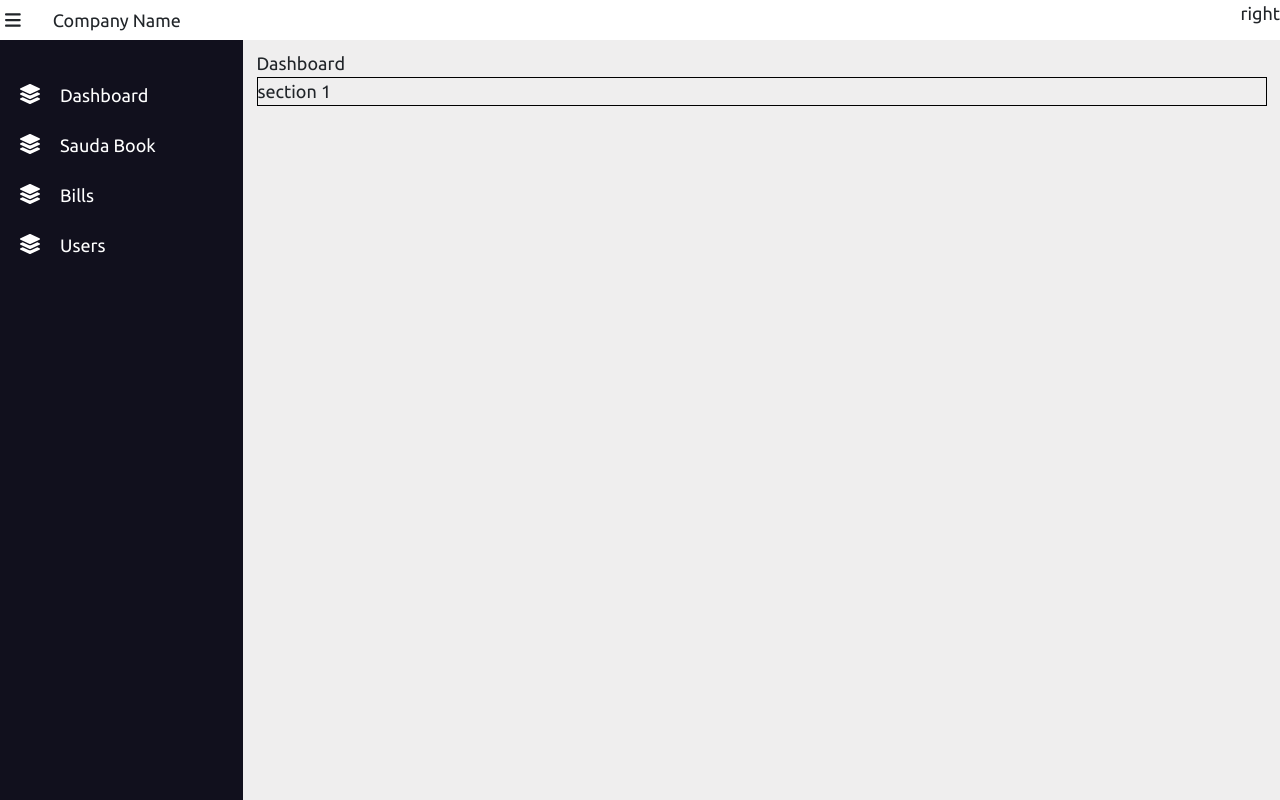
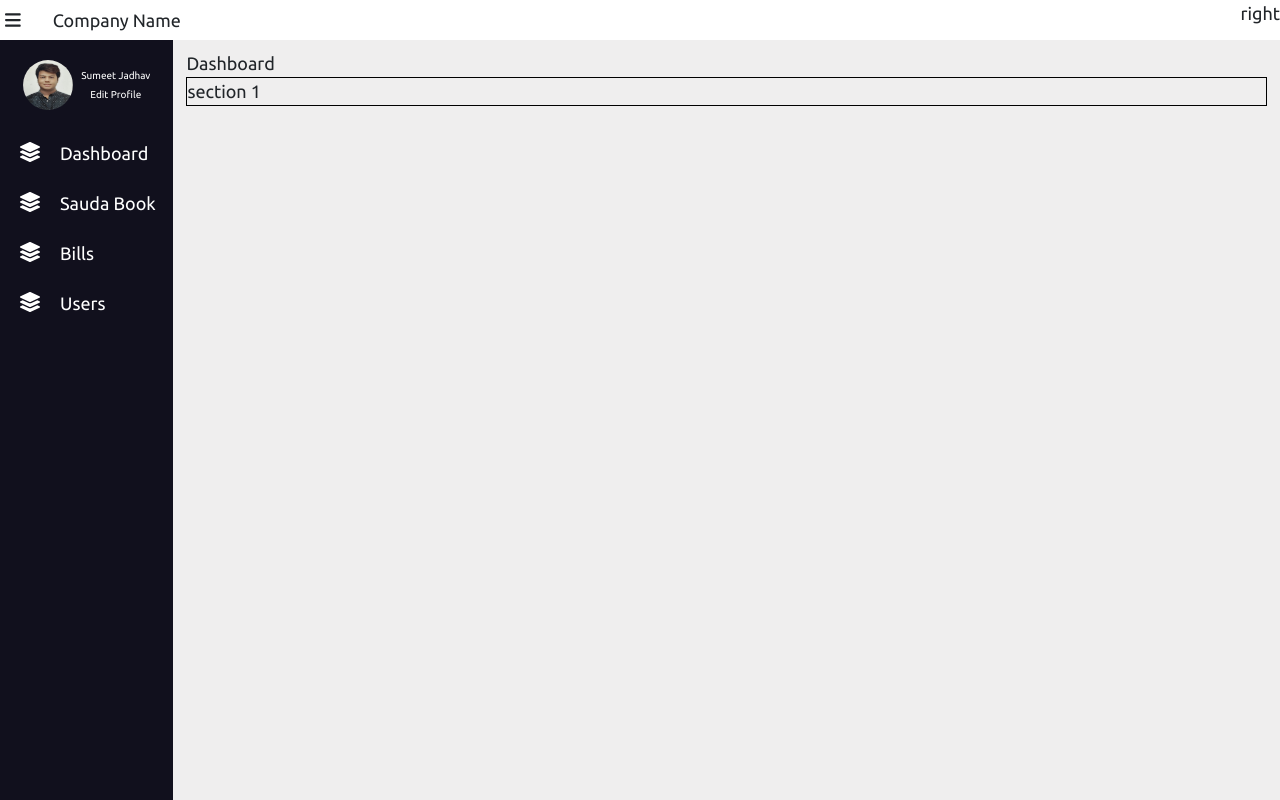
Before and after one commit to sumeet030990/react-dashboard, a React (Create React App) app: page / in a window 1280 px wide. Built offline with nearby package versions, Linux system fonts and the light colour scheme; a web font is replaced by a local one.

Commit message:
Sidebar desktop layout completed

```diff
--- a/src/App.css
+++ b/src/App.css
@@ -11,11 +11,14 @@
   position: relative;
   width: 100vw;
   background-color: var(--background-color);
-  transition: all 2.5s ease;
+  transition: var(--transition-effect);
 }
 
 .main-container.minimized-navbar {
-  margin-left: -230px;
+  margin-left: -140px;
+}
+.main-container.no-navbar {
+  margin-left: -200px;
 }
 
 .container {
@@ -23,3 +26,7 @@
   max-width: 100%;
   padding-right: 18px;
 }
+
+.container.minimized-navbar, .container.no-navbar {
+  max-width: 1400px;
+}
--- a/src/App.tsx
+++ b/src/App.tsx
@@ -5,18 +5,20 @@ import Sidebar from './components/Sidebar/Sidebar';
 import 'bootstrap/dist/css/bootstrap.min.css';
 import { BrowserRouter, Route, Routes } from 'react-router-dom';
 import Dashboard from './components/Dashboard/Dashboard';
+import { NAVBAR_MODES } from './utils/constants';
 // https://www.youtube.com/watch?v=wEfaoAa99XY&t=112s&ab_channel=CodingLab
 // https://www.youtube.com/watch?v=ES8vJcUqE7s&ab_channel=CodingLab
 function App() {
-  const [navbarToggleClick, setNavbarToggleClick] = useState(false);
+  const [navbarMode, setNavbarMode] = useState(0);
+  console.log('navbarMode: ', navbarMode);
   return (
     <BrowserRouter>
       <div className="App">
-        <Navbar navbarToggleClick={navbarToggleClick} setNavbarToggleClick={setNavbarToggleClick} />
+        <Navbar setNavbarMode={setNavbarMode} />
         <div className="main-section">
-          <Sidebar navbarToggleClick={navbarToggleClick} />
-          <div className={`main-container ${navbarToggleClick ? 'minimized-navbar' : ''}`}>
-            <div className="container">
+          <Sidebar navbarMode={navbarMode} />
+          <div className={`main-container ${NAVBAR_MODES[navbarMode]}`}>
+            <div className={`container ${NAVBAR_MODES[navbarMode]}`}>
               <Routes>
                 <Route path="/" element={<Dashboard />}></Route>
               </Routes>
--- a/src/components/Navbar/Navbar.tsx
+++ b/src/components/Navbar/Navbar.tsx
@@ -2,11 +2,14 @@ import { FontAwesomeIcon } from '@fortawesome/react-fontawesome';
 import './Navbar.css';
 import { faBars } from '@fortawesome/free-solid-svg-icons';
 
-function Navbar({ setNavbarToggleClick }: any) {
+type NavbarProps = {
+  setNavbarMode: React.Dispatch<React.SetStateAction<number>>;
+};
+function Navbar({ setNavbarMode }: NavbarProps) {
   return (
     <nav className="navbar-container">
       <span className="navbar-left-container">
-        <FontAwesomeIcon icon={faBars} onClick={() => setNavbarToggleClick((oldState: boolean) => !oldState)} />
+        <FontAwesomeIcon icon={faBars} onClick={() => setNavbarMode((oldState: number) => ++oldState % 3)} />
         <div className="company-name">
           <span className="navbar-right-container">Company Name</span>
         </div>
--- a/src/components/Sidebar/Sidebar.css
+++ b/src/components/Sidebar/Sidebar.css
@@ -1,9 +1,9 @@
-.sidebar-container{
+.sidebar-container {
   width: var(--sidebar-width);
   background-color: var(--dark-background);
 }
 .nav-links-ul {
-  padding: 30px 0 0 0;
+  padding: 15px 0 0 0;
 }
 .nav-links-ul li {
   list-style: none;
@@ -13,7 +13,7 @@
 .nav-links-ul li:hover {
   background-color: gray;
 }
-.nav-links-ul li svg{
+.nav-links-ul li svg {
   height: 20px;
   min-width: 60px;
   text-align: center;
@@ -24,3 +24,39 @@
   text-decoration: none;
   color: var(--white-color);
 }
+
+.profile-section {
+  display: flex;
+  align-items: center;
+  justify-content: center;
+  margin-top: 10%;
+}
+
+.profile-section.minimized-navbar{
+  display: inline-flex;
+  margin-left: 4%;
+}
+
+.profile-image {
+  width: 50px;
+  height: 50px;
+  border-radius: 50%;
+  transition: var(--transition-effect);
+}
+
+.profile-image.minimized-navbar {
+  width: 40px;
+  height: 40px;
+}
+.profile-details {
+  display: flex;
+  flex-direction: column;
+  align-items: center;
+  margin-top: 10%;
+  margin-left: 5%;
+}
+.profile-details p {
+  color: var(--white-color);
+  font-size: 10px;
+  line-height: 1px;
+}
--- a/src/components/Sidebar/Sidebar.tsx
+++ b/src/components/Sidebar/Sidebar.tsx
@@ -2,10 +2,27 @@ import { Link } from 'react-router-dom';
 import './Sidebar.css';
 import { FontAwesomeIcon } from '@fortawesome/react-fontawesome';
 import { faLayerGroup } from '@fortawesome/free-solid-svg-icons';
+import { NAVBAR_MODES } from '../../utils/constants';
 
-function Sidebar({ navbarToggleClick }: any) {
+type SidebarProps = {
+  navbarMode: number;
+};
+function Sidebar({ navbarMode }: SidebarProps) {
   return (
     <div className="sidebar-container">
+      <div className={`profile-section ${NAVBAR_MODES[navbarMode]}`}>
+        <div>
+          <img
+            src={require('../../assests/images/profile_images/profile_pic.jpg')}
+            alt="profile pic"
+            className={`profile-image ${NAVBAR_MODES[navbarMode]}`}
+          />
+        </div>
+        <div className="profile-details">
+          <p>Sumeet Jadhav</p>
+          <p>Edit Profile</p>
+        </div>
+      </div>
       <ul className="nav-links-ul">
         <li>
           <FontAwesomeIcon icon={faLayerGroup} />
--- a/src/index.css
+++ b/src/index.css
@@ -17,7 +17,8 @@
   --mobile-font-size: 12px;
   --background-color : #efeeee;
   --nav-bar-height: 40px;
-  --sidebar-width: 300px
+  --sidebar-width: 200px;
+  --transition-effect: all 0.5s ease;
 }
 
 body {
--- /dev/null
+++ b/src/utils/constants.ts
@@ -0,0 +1 @@
+export const NAVBAR_MODES = ['full-navbar', 'minimized-navbar', 'no-navbar'];
```
Also changed, not shown: src/assests/images/profile_images/profile_pic.jpg (added).
